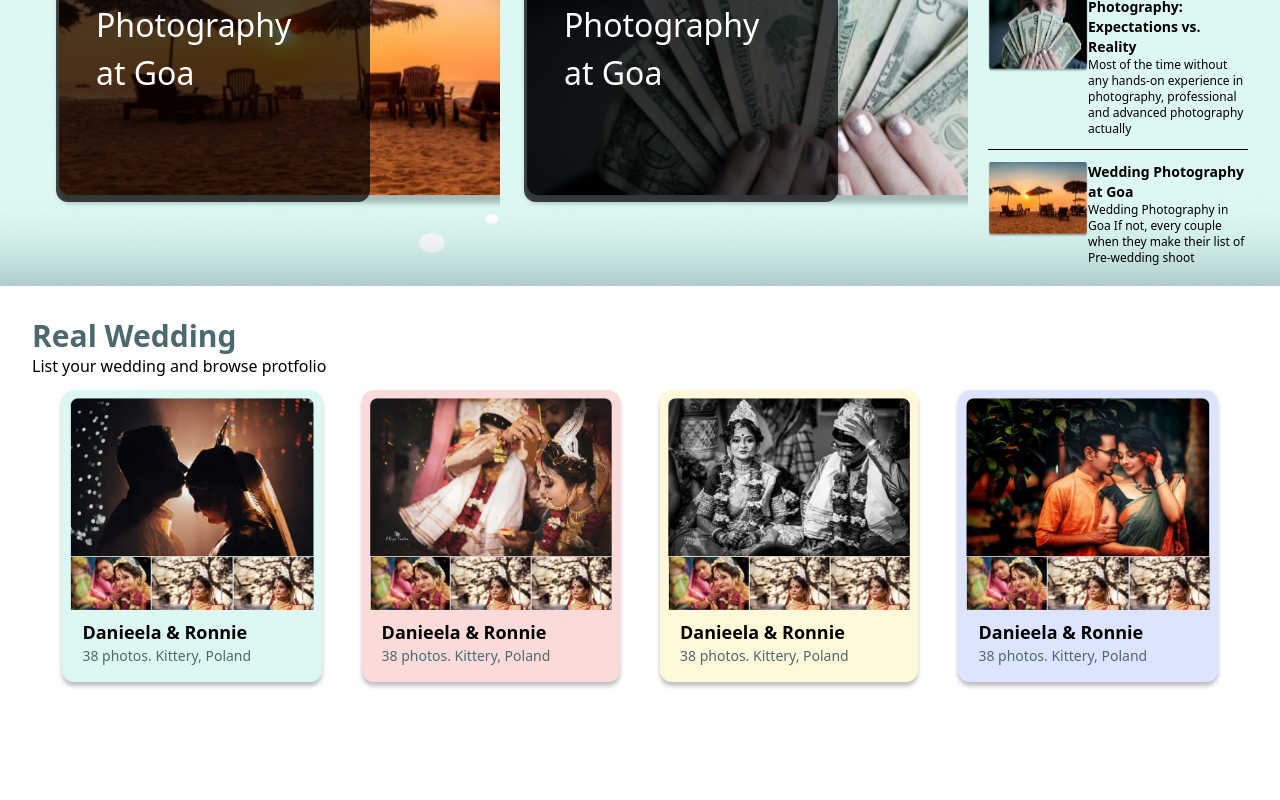
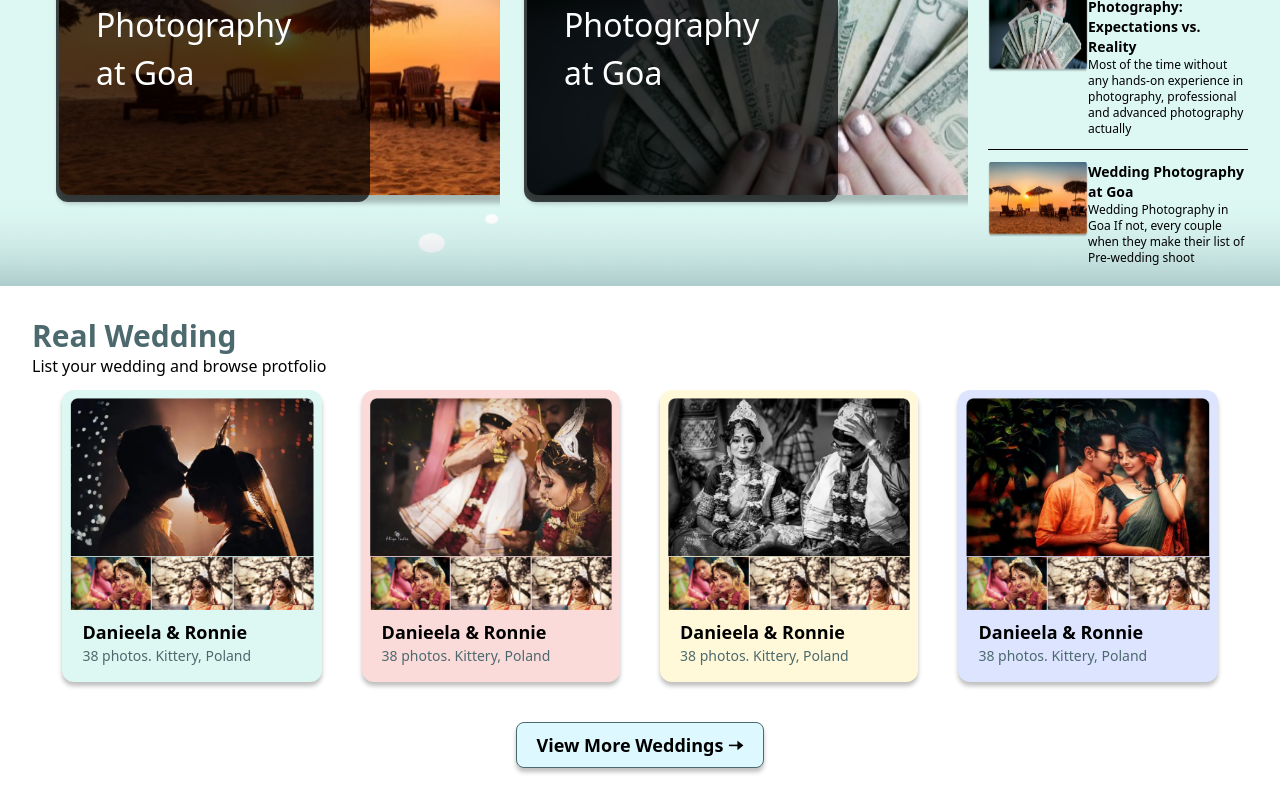
Before and after one commit to Lordhacker756/Fliqindia, a React (Create React App) app: page / in a window 1280 px wide. Shown: the part 2175-2975 px from the top of the page. Before the commit the page ends 2889 px from the top, so only its background shows below. Built offline with nearby package versions, Linux system fonts and the light colour scheme.

Commit message:
Added button in wedding

```diff
--- a/src/components/wedding/Wedding.jsx
+++ b/src/components/wedding/Wedding.jsx
@@ -57,6 +57,17 @@ const Wedding = () => {
           })}
         </div>
       </div>
+      <div className="btn_container pt-10 flex justify-center">
+        <button
+          className="bg-[#DDF9FF] text-lg font-semibold px-5 py-2 rounded-lg"
+          style={{
+            boxShadow: "0px 4px 4px rgba(0, 0, 0, 0.25)",
+            border: "1px solid #4C696D",
+          }}
+        >
+          View More Weddings &#129058;
+        </button>
+      </div>
     </div>
   );
 };
```
